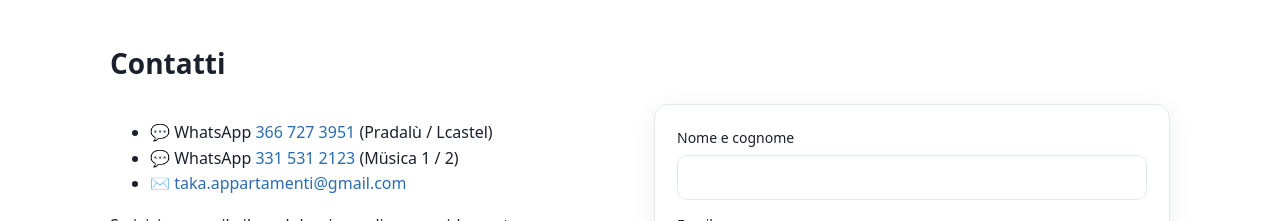
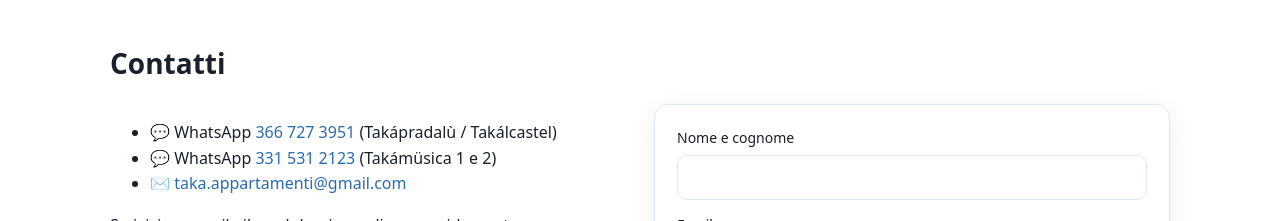
Before and after one commit to cengio04/taka_appartamenti, a plain HTML site: page index.html in a window 1280 px wide. Shown: the part 4120-4341 px from the top of the page. Drawn offline with Linux system fonts and the light colour scheme.

Commit message:
Update WhatsApp contact information in index.html

```diff
--- a/index.html
+++ b/index.html
@@ -216,8 +216,8 @@
         <div class="contact-grid">
           <div>
             <ul class="contact-list">
-              <li>💬 WhatsApp <a class="js-cta-whatsapp" data-phone="393667273951" href="https://wa.me/393667273951" target="_blank" rel="noopener">366 727 3951</a> (Pradalù / Lcastel)</li>
-              <li>💬 WhatsApp <a class="js-cta-whatsapp" data-phone="393315312123" href="https://wa.me/393315312123" target="_blank" rel="noopener">331 531 2123</a> (Müsica 1 / 2)</li>
+              <li>💬 WhatsApp <a class="js-cta-whatsapp" data-phone="393667273951" href="https://wa.me/393667273951" target="_blank" rel="noopener">366 727 3951</a> (Takápradalù / Takálcastel)</li>
+              <li>💬 WhatsApp <a class="js-cta-whatsapp" data-phone="393315312123" href="https://wa.me/393315312123" target="_blank" rel="noopener">331 531 2123</a> (Takámüsica 1 e 2)</li>
               <li>✉️ <a href="mailto:taka.appartamenti@gmail.com?subject=Richiesta%20disponibilit%C3%A0%20-%20Tak%C3%A1%20appartamenti">taka.appartamenti@gmail.com</a></li>
             </ul>
             <p>Scrivici o compila il modulo: rispondiamo rapidamente con disponibilità e preventivo.</p>
```
